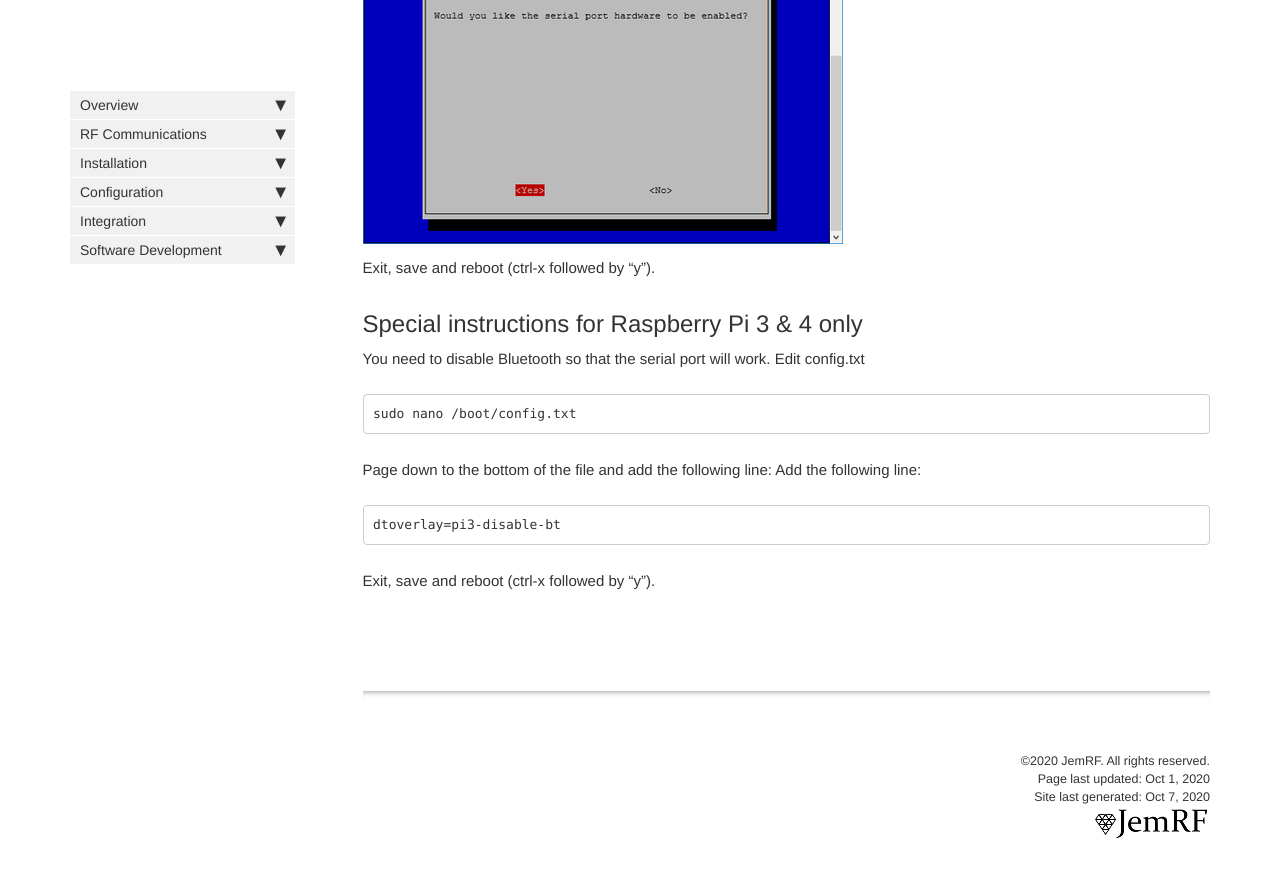
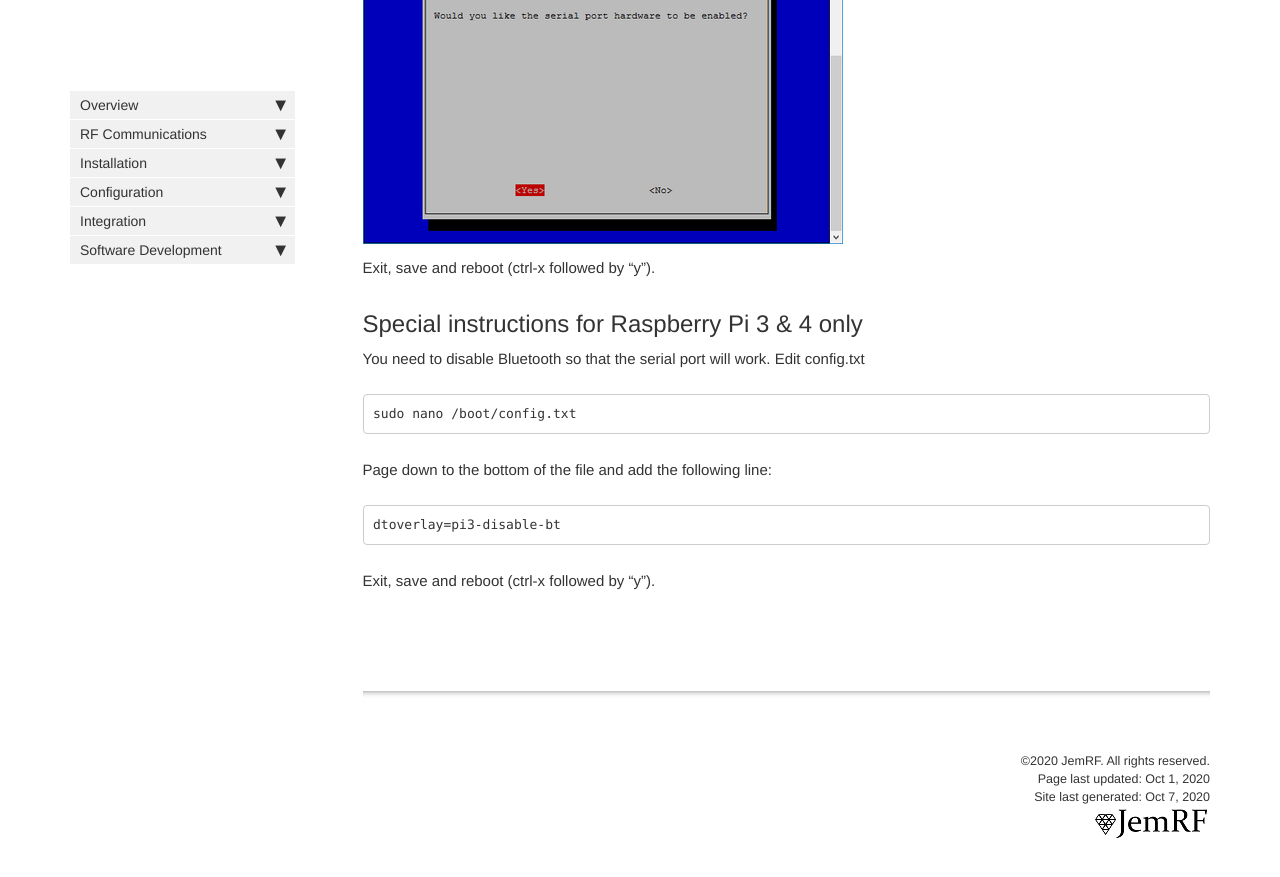
Before and after one commit to JemRF/RF-Documentation, a Jekyll site: the page built from pages/mydoc/configure_serial_port.md, in a window 1280 px wide and 900 px high, scrolled down 1724 px. Shown: the top 877 px of the window. Built offline with Jekyll 4.4.1, drawn with Linux system fonts in a browser that asks for light colours; comment, search, counter and statistics services are not loaded.

Commit message:
Documentation update

````diff
--- a/pages/mydoc/configure_serial_port.md
+++ b/pages/mydoc/configure_serial_port.md
@@ -45,7 +45,6 @@ sudo nano /boot/config.txt
 ```
 
 Page down to the bottom of the file and add the following line:
-Add the following line:
 
 ```
 dtoverlay=pi3-disable-bt
````
